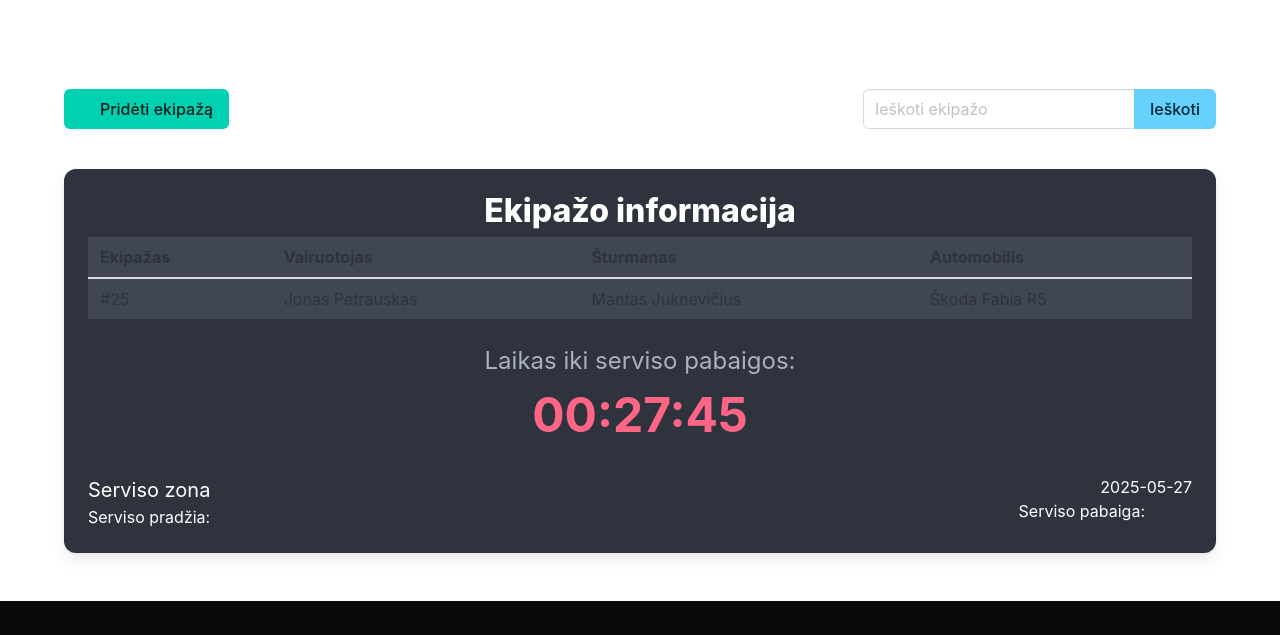
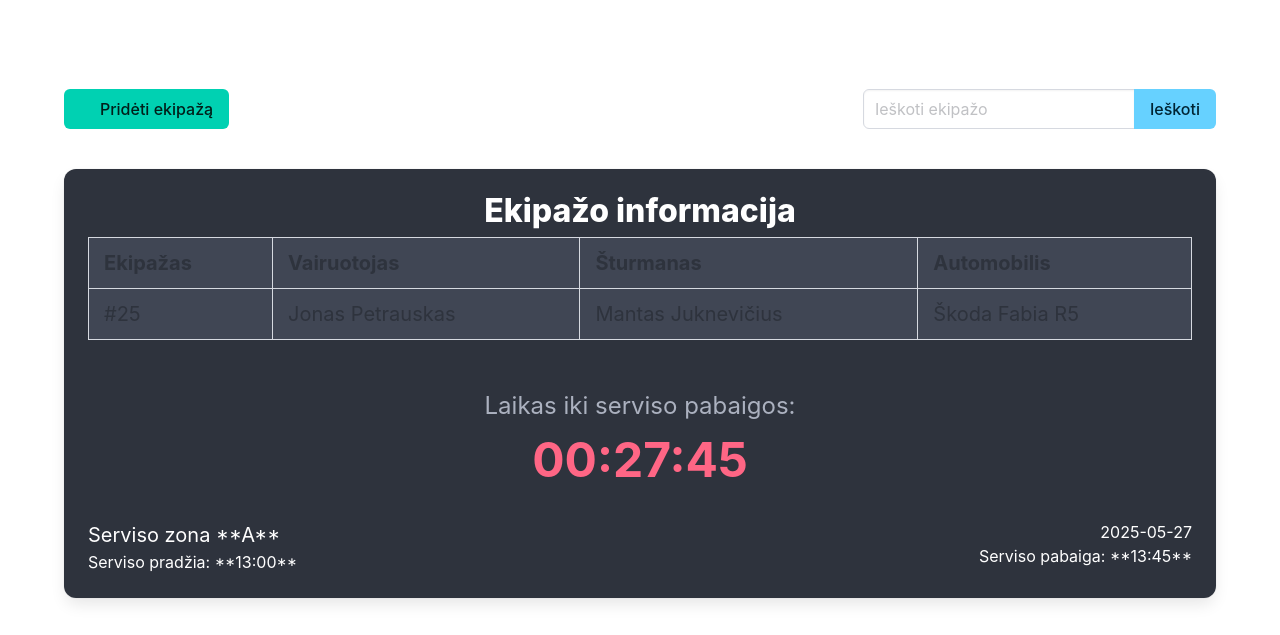
Before and after one commit to Garfieldas/car-service, a website built with Vite: page index.html in a window 1280 px wide. Shown: the part 165-800 px from the top of the page. Built offline with nearby package versions, Linux system fonts and the light colour scheme; some icons are missing.

Commit message:
Possible table changes

```diff
--- a/index.html
+++ b/index.html
@@ -49,44 +49,42 @@
             <!-- One Card Example -->
             <div class="column is-fullwidth">
 <div class="card p-5 has-background-dark has-text-white">
-  <!-- Header -->
   <h1 class="title has-text-white has-text-centered is-size-3 mb-2">Ekipažo informacija</h1>
 
-  <!-- Team Info Table -->
-  <table class="table is-fullwidth has-background-grey-dark has-text-white mb-5">
+  <div class="table-container">
+    <table class="table is-fullwidth has-background-grey-dark has-text-white mb-5 is-bordered is-striped is-hoverable">
       <thead>
         <tr>
-        <th>Ekipažas</th>
-        <th>Vairuotojas</th>
-        <th>Šturmanas</th>
-        <th>Automobilis</th>
+          <th class="is-size-5">Ekipažas</th>
+          <th class="is-size-5">Vairuotojas</th>
+          <th class="is-size-5">Šturmanas</th>
+          <th class="is-size-5">Automobilis</th>
         </tr>
       </thead>
       <tbody>
         <tr>
-        <td>#25</td>
-        <td>Jonas Petrauskas</td>
-        <td>Mantas Juknevičius</td>
-        <td>Škoda Fabia R5</td>
+          <td class="is-size-5">#25</td>
+          <td class="is-size-5">Jonas Petrauskas</td>
+          <td class="is-size-5">Mantas Juknevičius</td>
+          <td class="is-size-5">Škoda Fabia R5</td>
         </tr>
       </tbody>
     </table>
+  </div>
 
-  <!-- Timer Section -->
   <div class="has-text-centered mb-5">
     <p class="is-size-4 has-text-grey-light">Laikas iki serviso pabaigos:</p>
     <p class="is-size-1 has-text-danger has-text-weight-bold" id="timer-25">00:27:45</p>
   </div>
 
-  <!-- Bottom Details -->
   <div class="columns is-mobile is-multiline is-variable is-4">
     <div class="column is-full-mobile is-half-tablet">
-      <p class="is-size-5">Serviso zona <strong>A</strong></p>
-      <p class="is-size-6">Serviso pradžia: <strong>13:00</strong></p>
+      <p class="is-size-5">Serviso zona **A**</p>
+      <p class="is-size-6">Serviso pradžia: **13:00**</p>
     </div>
     <div class="column is-full-mobile is-half-tablet has-text-right">
       <p class="is-size-6">2025-05-27</p>
-      <p class="is-size-6">Serviso pabaiga: <strong>13:45</strong></p>
+      <p class="is-size-6">Serviso pabaiga: **13:45**</p>
     </div>
   </div>
 </div>
```
Lines whose indentation alone changed are shown as unchanged.
